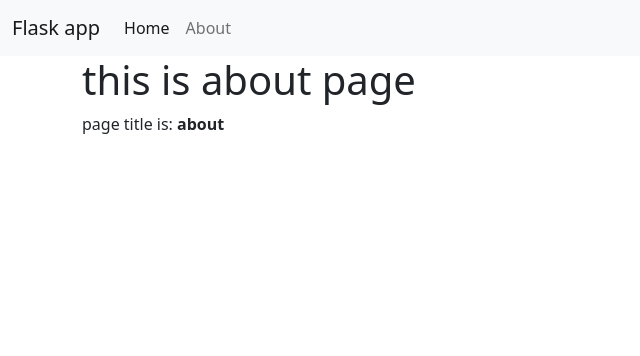
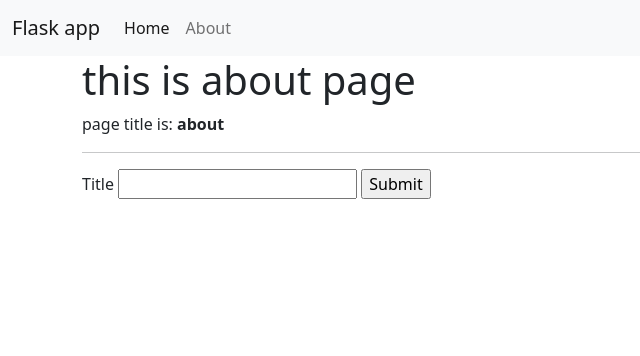
Before and after one commit to majedbawarshi/flaskCRUD, a Flask app: page /about in a window 1280 px wide. Shown: the top 356 px of the page, without its empty margins (0-640 px from the left). Run offline with Flask 2, Linux system fonts and the light colour scheme.

Commit message:
adding simple form in about page

```diff
--- a/app.py
+++ b/app.py
@@ -1,6 +1,8 @@
 from flask import Flask
 
 app = Flask(__name__)
+# you can write what every key you perfer in here
+app.config['SECRET_KEY'] = 'secret-key'
 
 from routes import *
 
--- /dev/null
+++ b/forms.py
@@ -0,0 +1,8 @@
+from flask_wtf import FlaskForm
+from wtforms import StringField, SubmitField
+# for form validation
+from wtforms.validators import DataRequired
+
+class AddTaskForm(FlaskForm):
+    title = StringField('Title', validators=[DataRequired()])
+    submit = SubmitField('Submit')
--- a/routes.py
+++ b/routes.py
@@ -1,5 +1,7 @@
 from app import app
 from flask import render_template
+import forms
+
 
 @app.route('/')
 @app.route('/index')
@@ -8,4 +10,5 @@ def index():
 
 @app.route('/about')
 def about():
-    return render_template('about.html', title='about')
+    form = forms.AddTaskForm()
+    return render_template('about.html', title='about', form=form)
--- a/templates/about.html
+++ b/templates/about.html
@@ -4,4 +4,11 @@
 {% block page_content %}
 <h1>this is about page</h1>
 <p>page title is: <b>{{ title }}</b></p>
+<hr>
+<form action="post">
+    {{ form.csrf_token }}
+    {{ form.title.label }}
+    {{ form.title }}
+    {{ form.submit }}
+</form>
 {% endblock page_content %}
```
